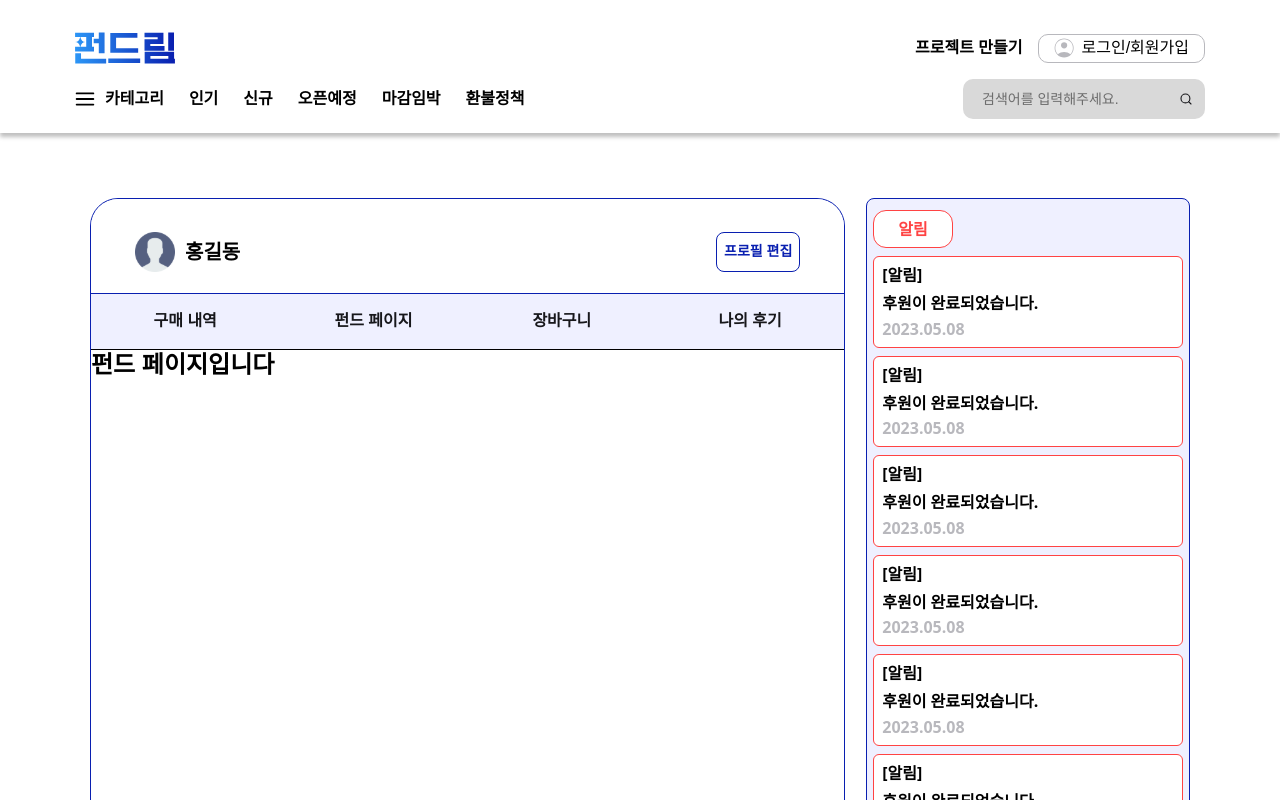
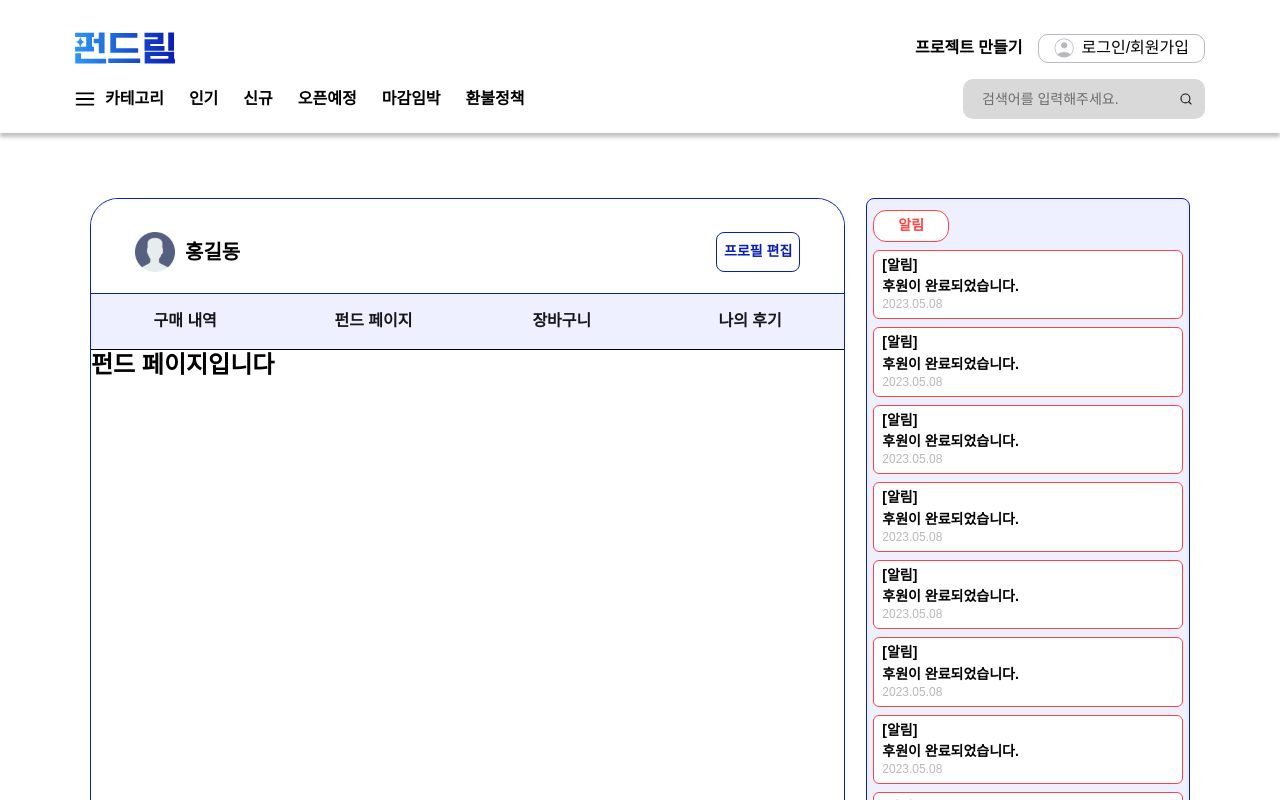
Before and after one commit to FRONTENDBOOTCAMP-13th/Final-11-Cutie, a Next.js app: page /accounts/fund in a window 1280 px wide. Shown: the top 800 px of the page. Built offline with nearby package versions, Linux system fonts and the light colour scheme.

Commit message:
💄fix: accounts cursorpoint, font (layout.tsx)

```diff
--- a/src/app/(main)/accounts/layout.tsx
+++ b/src/app/(main)/accounts/layout.tsx
@@ -53,7 +53,7 @@ function Profile() {
 function Alert() {
   return (
     <div className="hidden max-h-[910px] laptop:max-h-[1265px] overflow-y-auto tablet:flex flex-col gap-[8px] noraml-14 font-[600] border border-primary-800 px-[6px] py-[11px] rounded-[8px] bg-primary-50">
-      <span className="px-[24px] py-[6px] border-[1px] border-error w-fit rounded-[13px] text-error bg-white">
+      <span className="px-[24px] py-[6px] semibold-14 border-[1px] border-error w-fit rounded-[13px] text-error bg-white">
         알림
       </span>
       <AlertMessage />
@@ -70,11 +70,11 @@ function Alert() {
 
 function AlertMessage() {
   return (
-    <div className="flex flex-col gap-[4px] border px-[8px] py-[6px] border-error bg-white rounded-[6px]">
+    <div className="flex flex-col cursor-pointer semibold-14 gap-[4px] border px-[8px] py-[6px] border-error bg-white rounded-[6px]">
       <span>[알림]</span>
-      <div className="flex flex-col gap-[1.5px]">
+      <div className="flex flex-col semibold-14 gap-[1.5px]">
         <span>후원이 완료되었습니다.</span>
-        <span className="text-secondary-200">2023.05.08</span>
+        <span className="text-secondary-200 normal-12">2023.05.08</span>
       </div>
     </div>
   );
@@ -84,13 +84,13 @@ function AlertMessage() {
 function ProductTabs() {
   return (
     <div className="bg-primary-50 font-pretendard w-full border-b border-primary-100">
-      <nav className="flex w-full">
+      <nav className="flex w-full ">
         {['구매 내역', '펀드 페이지', '장바구니', '나의 후기'].map(tab => (
           <button
             key={tab}
             className="group flex-1 min-w-0 text-center px-0 py-[1.2vw]
                        overflow-hidden whitespace-nowrap
-                       text-[3.3vw] mobile:text-[14px] tablet:text-[16px]
+                       cursor-pointer text-[3.3vw] mobile:text-[14px] tablet:text-[16px]
                        text-font-900 hover:text-primary-800 relative font-semibold"
           >
             <span>{tab}</span>
```
